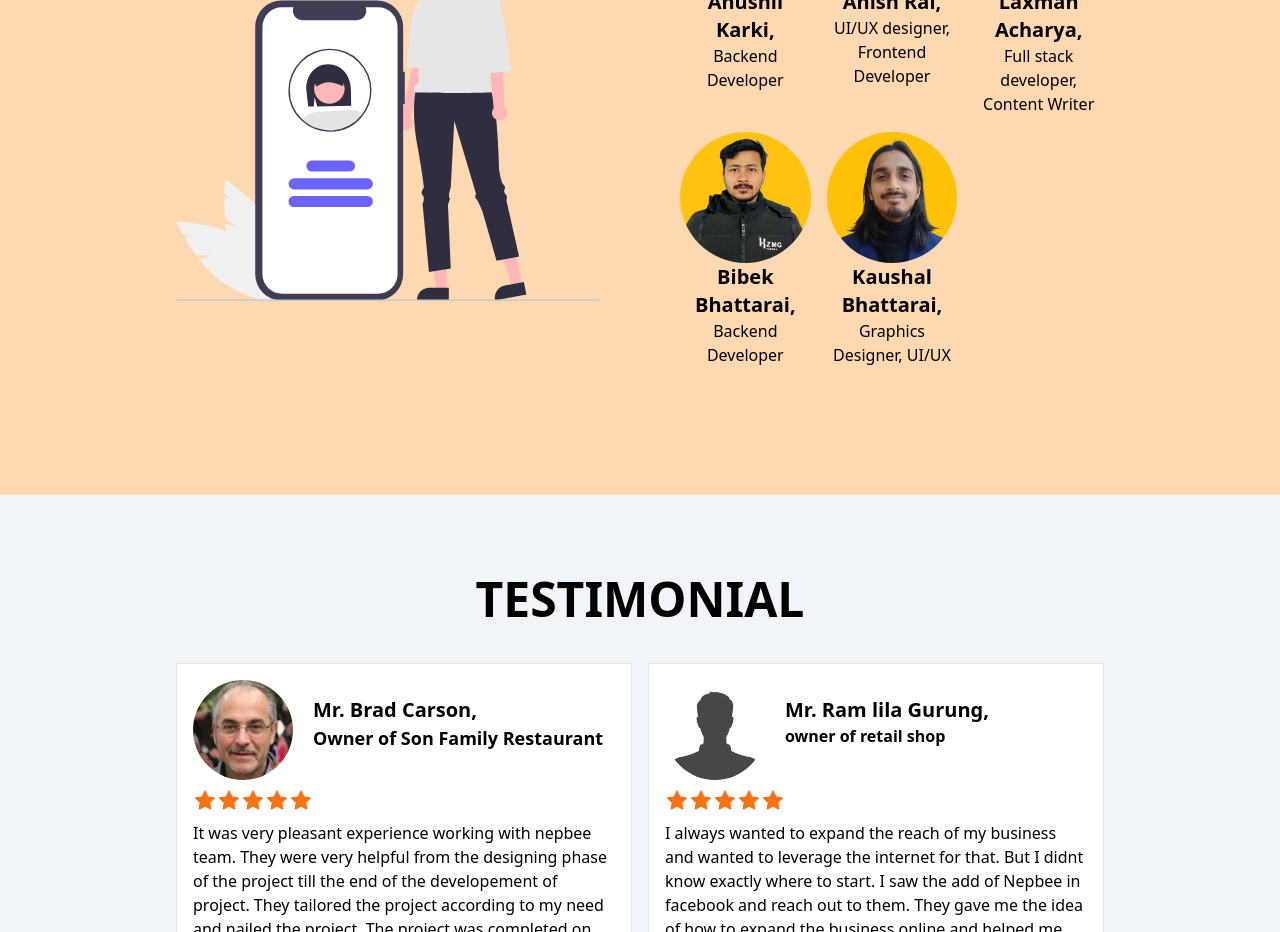
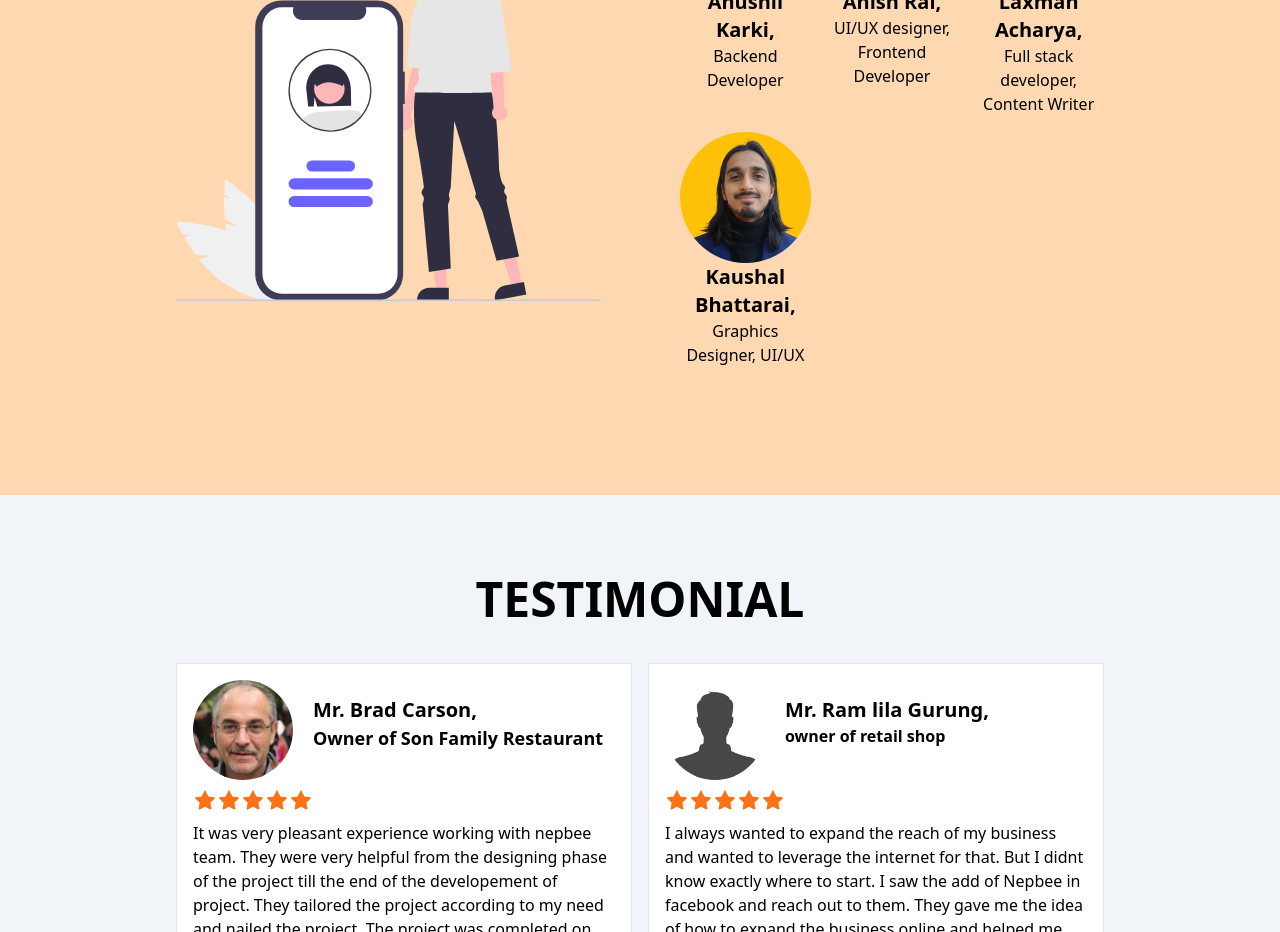
Before and after one commit to Anish-Rai/Nepbee_website, a Next.js app: page / in a window 1280 px wide. Shown: the part 4360-5292 px from the top of the page. Built offline with nearby package versions, Linux system fonts and the light colour scheme.

Commit message:
bibek dost removed from teams

```diff
--- a/components/Teams.js
+++ b/components/Teams.js
@@ -7,7 +7,7 @@ const Teams = () => {
         {name:'anushil.jpg', title:'Anushil Karki,',description:'Backend Developer'},
         {name:'anish.png', title:'Anish Rai,',description:'UI/UX designer, Frontend Developer'},
         {name:'laxman.jpg', title:'Laxman Acharya,',description:'Full stack developer, Content Writer'},
-        {name:'bibek.jpg', title:'Bibek Bhattarai,',description:'Backend Developer'},
+        // {name:'bibek.jpg', title:'Bibek Bhattarai,',description:'Backend Developer'},
         {name:'bass.png', title:'Kaushal Bhattarai,',description:'Graphics Designer, UI/UX'},
         // {name:'person3.svg', title:'Suman Neupane,',description:'Backend Developer'},
     ]
```
